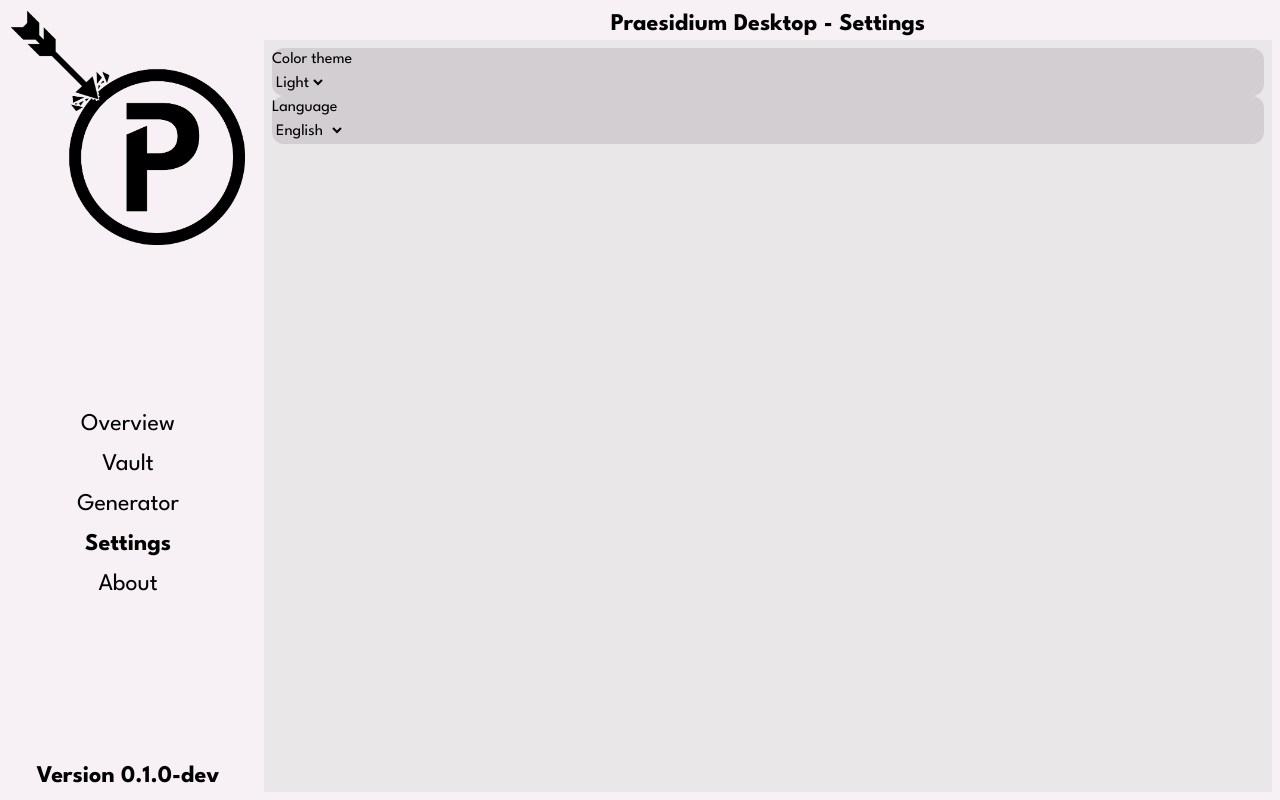
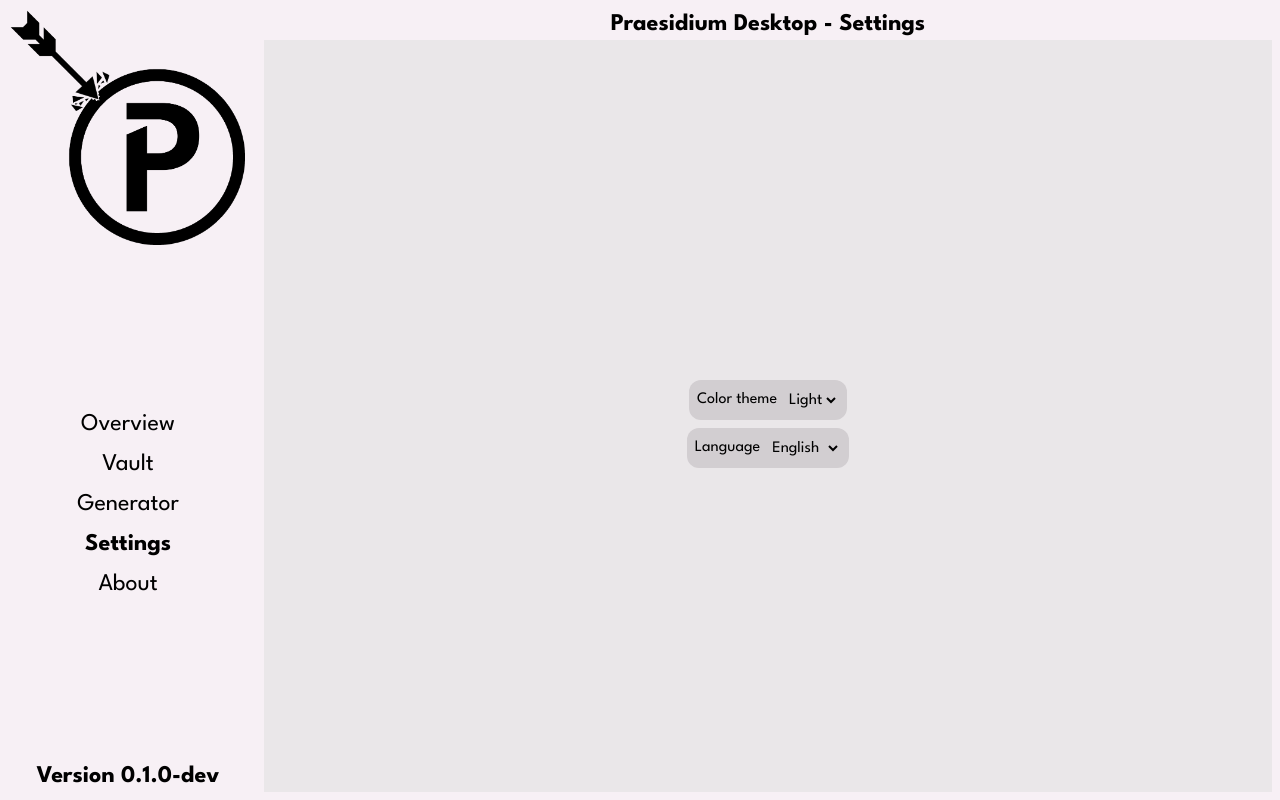
Before and after one commit to PraesidiumApp/desktop, a SvelteKit app: page /settings in a window 1280 px wide. Built offline with nearby package versions, Linux system fonts and the light colour scheme.

Commit message:
style: good looking simple settings page

```diff
--- a/src/routes/settings/+page.svelte
+++ b/src/routes/settings/+page.svelte
@@ -2,9 +2,9 @@
 	import { appState, localeState } from "$lib/state/app.svelte";
 </script>
 
-<div class="flex flex-col h-full m-2">
+<div class="flex flex-col h-full m-2 gap-2 justify-center items-center">
 	<div class="bg-(--light-scheme-3) dark:bg-(--dark-scheme-3)
-	rounded-xl">
+	rounded-xl flex flex-row w-fit p-2 gap-2">
 		<p>
 			{localeState.labels.settings.colortheme.colortheme}
 		</p>
@@ -18,7 +18,7 @@
 		</select>
 	</div>
 	<div class="bg-(--light-scheme-3) dark:bg-(--dark-scheme-3)
-	rounded-xl">
+	rounded-xl flex flex-row w-fit p-2 gap-2">
 		<p>
 			{localeState.labels.settings.language.language}
 		</p>
```
